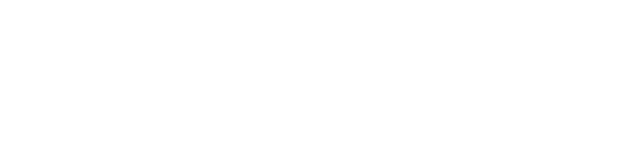
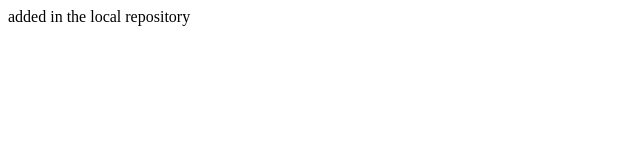
Before and after one commit to yuvar4u/sshRepo, a plain HTML site: page index.html in a window 1280 px wide. Shown: the whole page, without its empty margins (0-640 px from the left). Drawn offline with Linux system fonts and the light colour scheme.

Commit message:
local changes

```diff
--- a/index.html
+++ b/index.html
@@ -3,4 +3,7 @@
 		</head>
 	<body>
 		</body>
+
+
+		added in the local repository
 </html>
```
